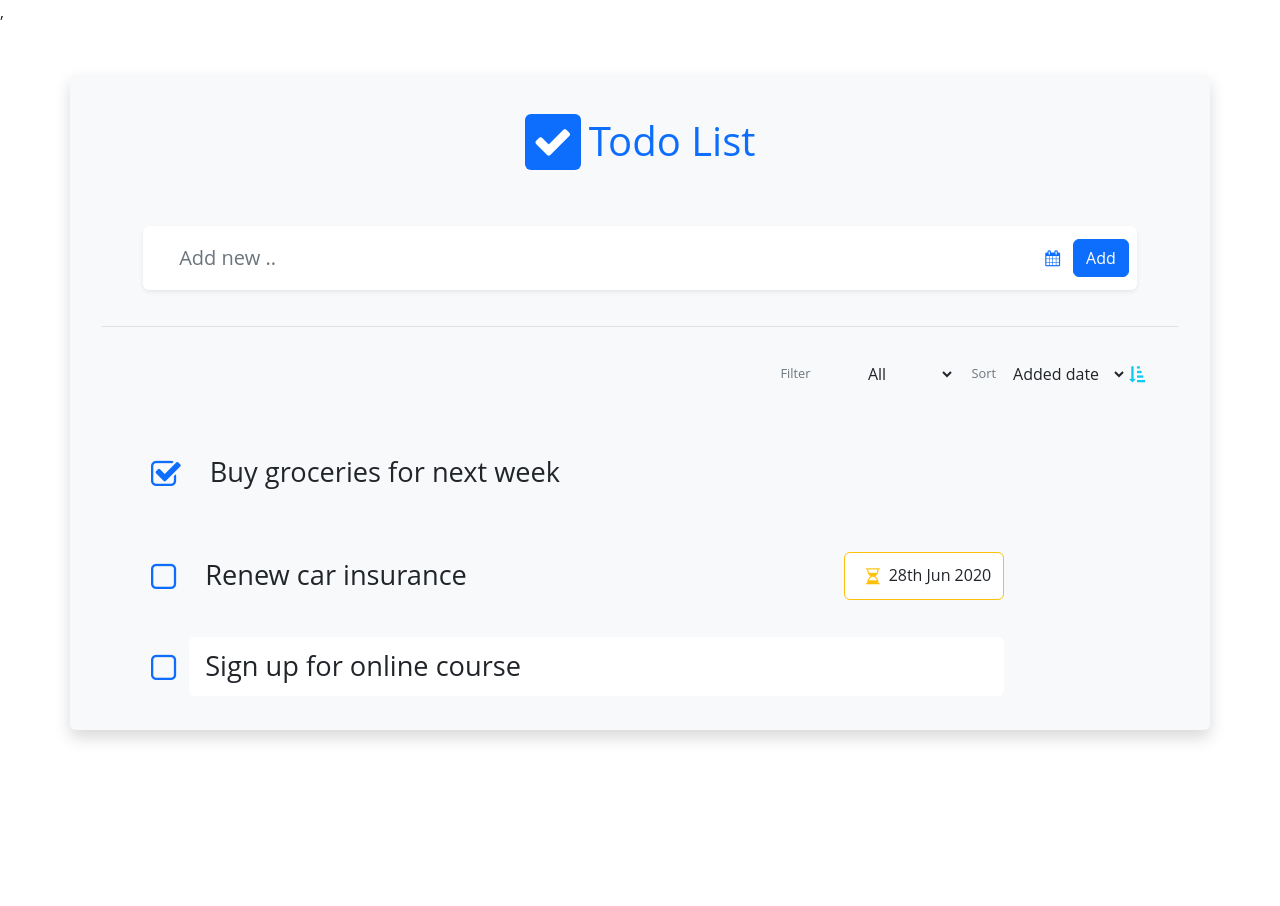
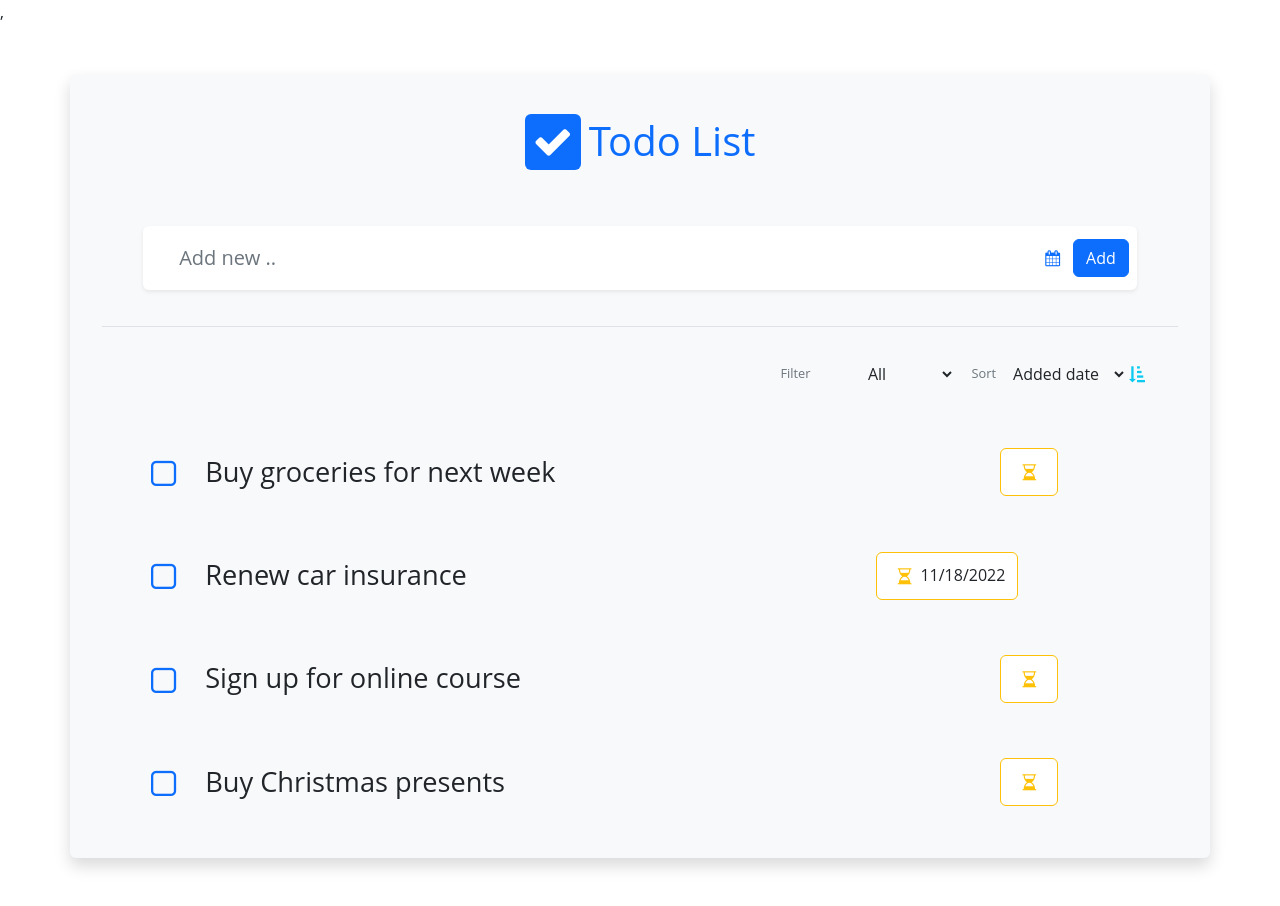
Before and after one commit to alinux78/todo_list, an Angular app in the folder ui/: page / in a window 1280 px wide. Before the commit the page ends 800 px from the top, so only its background shows below. Built offline with nearby package versions, Linux system fonts and the light colour scheme.

Commit message:
added items service

```diff
--- a/ui/src/app/list-items/list-items.component.html
+++ b/ui/src/app/list-items/list-items.component.html
@@ -23,39 +23,9 @@
   </div>
   <!-- Todo list section -->
   <div class="row mx-1 px-5 pb-3 w-80">
-      <div class="col mx-auto">
-          <!-- Todo Item 1 -->
-          <div class="row px-3 align-items-center todo-item rounded">
-              <div class="col-auto m-1 p-0 d-flex align-items-center">
-                  <h2 class="m-0 p-0">
-                      <i class="fa fa-square-o text-primary btn m-0 p-0 d-none" data-toggle="tooltip" data-placement="bottom" title="Mark as complete"></i>
-                      <i class="fa fa-check-square-o text-primary btn m-0 p-0" data-toggle="tooltip" data-placement="bottom" title="Mark as todo"></i>
-                  </h2>
-              </div>
-              <div class="col px-1 m-1 d-flex align-items-center">
-                  <input type="text" class="form-control form-control-lg border-0 edit-todo-input bg-transparent rounded px-3" readonly value="Buy groceries for next week" title="Buy groceries for next week" />
-                  <input type="text" class="form-control form-control-lg border-0 edit-todo-input rounded px-3 d-none" value="Buy groceries for next week" />
-              </div>
-              <div class="col-auto m-1 p-0 px-3 d-none">
-              </div>
-              <div class="col-auto m-1 p-0 todo-actions">
-                  <div class="row d-flex align-items-center justify-content-end">
-                      <h5 class="m-0 p-0 px-2">
-                          <i class="fa fa-pencil text-info btn m-0 p-0" data-toggle="tooltip" data-placement="bottom" title="Edit todo"></i>
-                      </h5>
-                      <h5 class="m-0 p-0 px-2">
-                          <i class="fa fa-trash-o text-danger btn m-0 p-0" data-toggle="tooltip" data-placement="bottom" title="Delete todo"></i>
-                      </h5>
-                  </div>
-                  <div class="row todo-created-info">
-                      <div class="col-auto d-flex align-items-center pr-2">
-                          <i class="fa fa-info-circle my-2 px-2 text-black-50 btn" data-toggle="tooltip" data-placement="bottom" title="" data-original-title="Created date"></i>
-                          <label class="date-label my-2 text-black-50">28th Jun 2020</label>
-                      </div>
-                  </div>
-              </div>
-          </div>
-          <!-- Todo Item 2 -->
+    <div *ngFor="let item of items">
+      <div class="col mx-auto" >
+        <!-- TODO creare a component for to display an item -->
           <div class="row px-3 align-items-center todo-item rounded">
               <div class="col-auto m-1 p-0 d-flex align-items-center">
                   <h2 class="m-0 p-0">
@@ -64,14 +34,14 @@
                   </h2>
               </div>
               <div class="col px-1 m-1 d-flex align-items-center">
-                  <input type="text" class="form-control form-control-lg border-0 edit-todo-input bg-transparent rounded px-3" readonly value="Renew car insurance" title="Renew car insurance" />
-                  <input type="text" class="form-control form-control-lg border-0 edit-todo-input rounded px-3 d-none" value="Renew car insurance" />
+                  <input type="text" class="form-control form-control-lg border-0 edit-todo-input bg-transparent rounded px-3" readonly value="{{item.summary}}" title="{{item.summary}}" />
+                  <input type="text" class="form-control form-control-lg border-0 edit-todo-input rounded px-3 d-none" value="{{item.summary}}" />
               </div>
               <div class="col-auto m-1 p-0 px-3">
                   <div class="row">
                       <div class="col-auto d-flex align-items-center rounded bg-white border border-warning">
                           <i class="fa fa-hourglass-2 my-2 px-2 text-warning btn" data-toggle="tooltip" data-placement="bottom" title="" data-original-title="Due on date"></i>
-                          <h6 class="text my-2 pr-2">28th Jun 2020</h6>
+                          <h6 class="text my-2 pr-2">{{item.dueDate?.toLocaleDateString()}}</h6>
                       </div>
                   </div>
               </div>
@@ -87,42 +57,13 @@
                   <div class="row todo-created-info">
                       <div class="col-auto d-flex align-items-center pr-2">
                           <i class="fa fa-info-circle my-2 px-2 text-black-50 btn" data-toggle="tooltip" data-placement="bottom" title="" data-original-title="Created date"></i>
-                          <label class="date-label my-2 text-black-50">28th Jun 2020</label>
-                      </div>
-                  </div>
-              </div>
-          </div>
-          <!-- Todo Item 3 -->
-          <div class="row px-3 align-items-center todo-item editing rounded">
-              <div class="col-auto m-1 p-0 d-flex align-items-center">
-                  <h2 class="m-0 p-0">
-                      <i class="fa fa-square-o text-primary btn m-0 p-0" data-toggle="tooltip" data-placement="bottom" title="Mark as complete"></i>
-                      <i class="fa fa-check-square-o text-primary btn m-0 p-0 d-none" data-toggle="tooltip" data-placement="bottom" title="Mark as todo"></i>
-                  </h2>
-              </div>
-              <div class="col px-1 m-1 d-flex align-items-center">
-                  <input type="text" class="form-control form-control-lg border-0 edit-todo-input bg-transparent rounded px-3 d-none" readonly value="Sign up for online course" title="Sign up for online course" />
-                  <input type="text" class="form-control form-control-lg border-0 edit-todo-input rounded px-3" value="Sign up for online course" />
-              </div>
-              <div class="col-auto m-1 p-0 px-3 d-none">
-              </div>
-              <div class="col-auto m-1 p-0 todo-actions">
-                  <div class="row d-flex align-items-center justify-content-end">
-                      <h5 class="m-0 p-0 px-2 edit-icon">
-                          <i class="fa fa-pencil text-info btn m-0 p-0" data-toggle="tooltip" data-placement="bottom" title="Edit todo"></i>
-                      </h5>
-                      <h5 class="m-0 p-0 px-2">
-                          <i class="fa fa-trash-o text-danger btn m-0 p-0" data-toggle="tooltip" data-placement="bottom" title="Delete todo"></i>
-                      </h5>
-                  </div>
-                  <div class="row todo-created-info">
-                      <div class="col-auto d-flex align-items-center pr-2">
-                          <i class="fa fa-info-circle my-2 px-2 text-black-50 btn" data-toggle="tooltip" data-placement="bottom" title="" data-original-title="Created date"></i>
-                          <label class="date-label my-2 text-black-50">28th Jun 2020</label>
+                          <label class="date-label my-2 text-black-50">{{item.dueDate?.toLocaleDateString() || "asap"}}</label>
                       </div>
                   </div>
               </div>
           </div>
       </div>
+
+    </div>
   </div>
 </div>
--- a/ui/src/app/list-items/list-items.component.ts
+++ b/ui/src/app/list-items/list-items.component.ts
@@ -1,4 +1,5 @@
 import { Component, OnInit } from '@angular/core';
+import { ToDoItem, ToDoItemsService } from '../services/to-do-items.service';
 
 @Component({
   selector: 'list-items',
@@ -7,9 +8,12 @@ import { Component, OnInit } from '@angular/core';
 })
 export class ListItemsComponent implements OnInit {
 
-  constructor() { }
+  items: Array<ToDoItem>
+
+  constructor(private service:ToDoItemsService) { }
 
   ngOnInit(): void {
+    this.items = this.service.get();
   }
 
 }
--- /dev/null
+++ b/ui/src/app/services/to-do-items.service.ts
@@ -0,0 +1,45 @@
+
+import { Injectable } from '@angular/core';
+
+
+export interface ToDoItem {
+  done: boolean;
+	summary: string;
+	details?: number;
+	dueDate?: Date;
+}
+
+let items: Array<ToDoItem> = [
+  {
+    done: true,
+    summary: "Buy groceries for next week",
+  },
+  {
+    done: false,
+    summary: "Renew car insurance",
+    dueDate: new Date((new Date().getTime() + 7 * 24 * 60 * 60 * 1000))
+  },
+  {
+    done: false,
+    summary: "Sign up for online course"
+  },
+  {
+    done: false,
+    summary: "Buy Christmas presents"
+  }
+
+
+]
+
+
+@Injectable({
+  providedIn: 'root'
+})
+export class ToDoItemsService {
+
+  constructor() { }
+
+  get() {
+    return items.slice();
+  }
+}
```
Also changed, not shown: ui/src/app/app.module.ts (+5 -2 lines), 2 other files (tests, documents, lock files or other folders).
